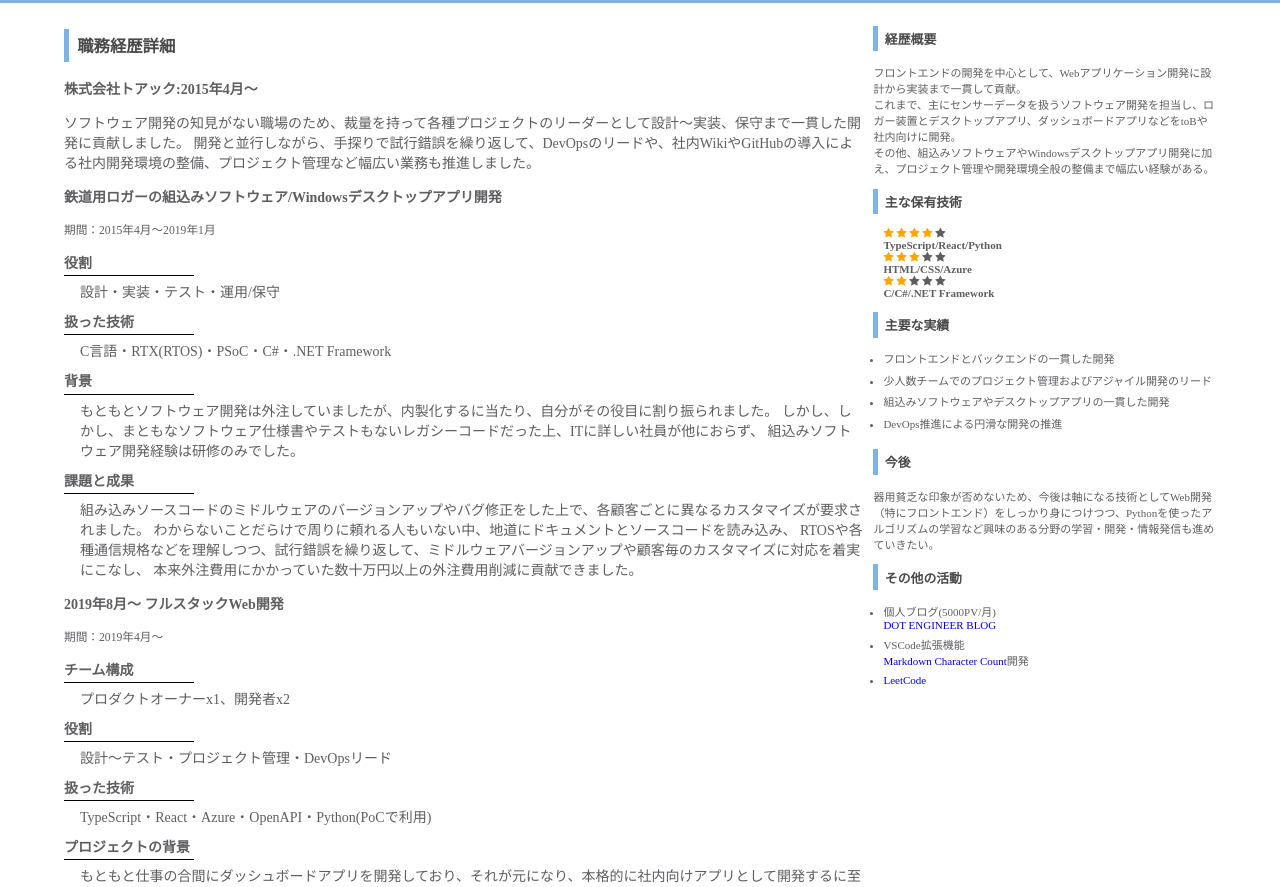
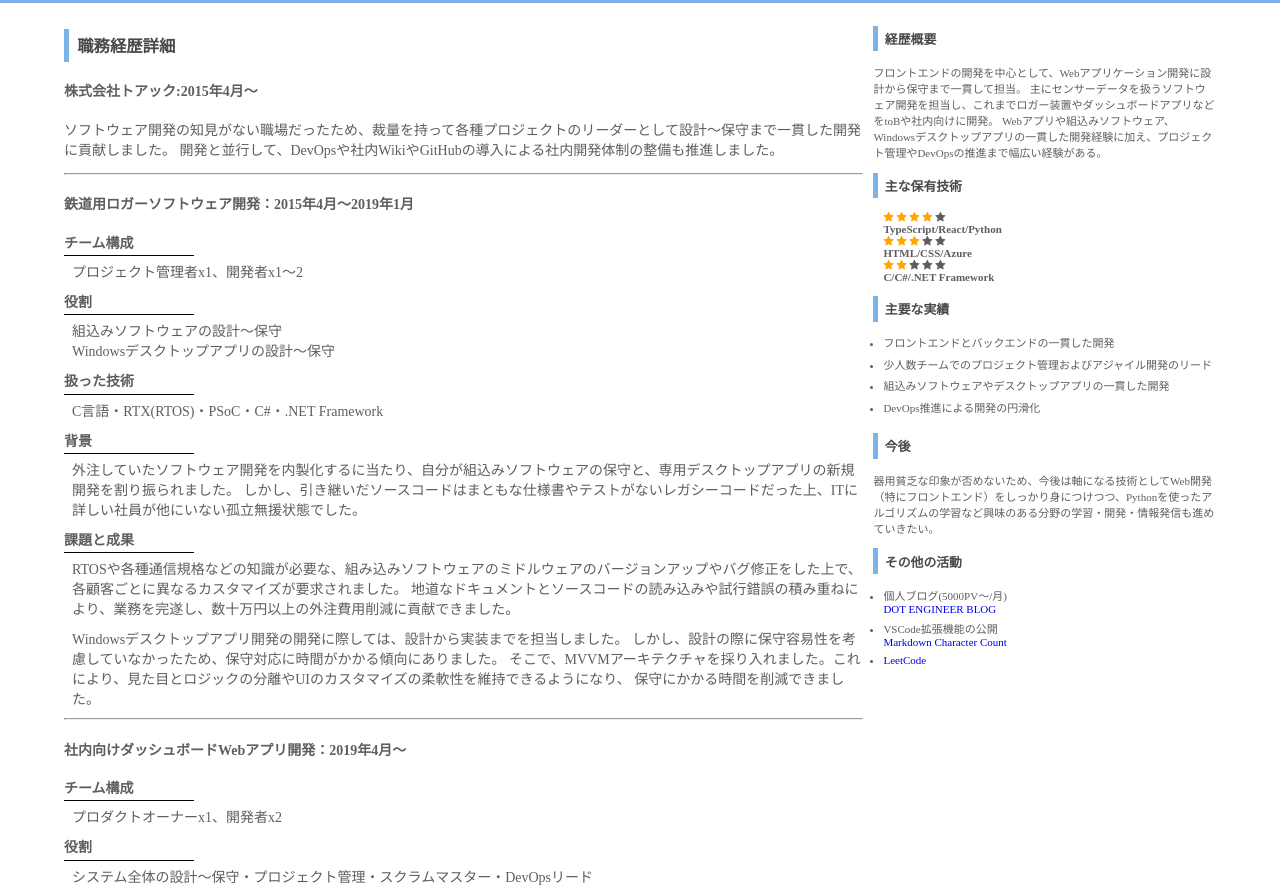
Before and after one commit to isobe-h/isobe-h.github.io, a plain HTML site: page index.html in a window 1280 px wide. Shown: the part 67-954 px from the top of the page. Drawn offline with Linux system fonts and the light colour scheme.

Commit message:
Enrich job history

```diff
--- a/index.html
+++ b/index.html
@@ -23,9 +23,9 @@
       <div id="right">
         <h3>経歴概要</h3>
         <p>
-          フロントエンドの開発を中心として、Webアプリケーション開発に設計から実装まで一貫して貢献。<br />
-          これまで、主にセンサーデータを扱うソフトウェア開発を担当し、ロガー装置とデスクトップアプリ、ダッシュボードアプリなどをtoBや社内向けに開発。<br />
-          その他、組込みソフトウェアやWindowsデスクトップアプリ開発に加え、プロジェクト管理や開発環境全般の整備まで幅広い経験がある。
+          フロントエンドの開発を中心として、Webアプリケーション開発に設計から保守まで一貫して担当。
+          主にセンサーデータを扱うソフトウェア開発を担当し、これまでロガー装置やダッシュボードアプリなどをtoBや社内向けに開発。
+          Webアプリや組込みソフトウェア、Windowsデスクトップアプリの一貫した開発経験に加え、プロジェクト管理やDevOpsの推進まで幅広い経験がある。
         </p>
         <h3>主な保有技術</h3>
         <div style="margin-left: 10px">
@@ -56,7 +56,7 @@
           <li>フロントエンドとバックエンドの一貫した開発</li>
           <li>少人数チームでのプロジェクト管理およびアジャイル開発のリード</li>
           <li>組込みソフトウェアやデスクトップアプリの一貫した開発</li>
-          <li>DevOps推進による円滑な開発の推進</li>
+          <li>DevOps推進による開発の円滑化</li>
         </ul>
         <h3>今後</h3>
         <p>
@@ -65,75 +65,81 @@
         <h3>その他の活動</h3>
         <ul>
           <li>
-            個人ブログ(5000PV/月)<br /><a href="https://dotengineerblog.net/"
+            個人ブログ(5000PV〜/月)<br /><a href="https://dotengineerblog.net/"
               >DOT ENGINEER BLOG</a
             >
           </li>
           <li>
-            VSCode拡張機能<br /><a
+            VSCode拡張機能の公開<br /><a
               href="https://marketplace.visualstudio.com/items?itemName=isobe-h.markdown-character-count"
               >Markdown Character Count</a
-            >開発
+            >
           </li>
           <li><a href="https://leetcode.com/poipoi0/">LeetCode</a></li>
         </ul>
       </div>
       <div id="left">
         <h3>職務経歴詳細</h3>
-        <p><strong>株式会社トアック:2015年4月〜</strong></p>
+        <h4>株式会社トアック:2015年4月〜</h4>
         <p>
-          ソフトウェア開発の知見がない職場のため、裁量を持って各種プロジェクトのリーダーとして設計〜実装、保守まで一貫した開発に貢献しました。
-          開発と並行しながら、手探りで試行錯誤を繰り返して、DevOpsのリードや、社内WikiやGitHubの導入による社内開発環境の整備、プロジェクト管理など幅広い業務も推進しました。<br />
+          ソフトウェア開発の知見がない職場だったため、裁量を持って各種プロジェクトのリーダーとして設計〜保守まで一貫した開発に貢献しました。
+          開発と並行して、DevOpsや社内WikiやGitHubの導入による社内開発体制の整備も推進しました。<br />
         </p>
-        <p>
-          <strong>
-            鉄道用ロガーの組込みソフトウェア/Windowsデスクトップアプリ開発</strong
-          >
-        </p>
-        <p><small>期間：2015年4月〜2019年1月</small></p>
+        <hr />
+        <h4>鉄道用ロガーソフトウェア開発：2015年4月〜2019年1月</h4>
+        <dt>チーム構成</dt>
+        <dd>プロジェクト管理者x1、開発者x1〜2</dd>
         <dt>役割</dt>
-        <dd>設計・実装・テスト・運用/保守</dd>
+        <dd>
+          組込みソフトウェアの設計〜保守<br />
+          Windowsデスクトップアプリの設計〜保守
+        </dd>
         <dt>扱った技術</dt>
         <dd>C言語・RTX(RTOS)・PSoC・C#・.NET Framework</dd>
         <dt>背景</dt>
         <dd>
-          もともとソフトウェア開発は外注していましたが、内製化するに当たり、自分がその役目に割り振られました。
-          しかし、しかし、まともなソフトウェア仕様書やテストもないレガシーコードだった上、ITに詳しい社員が他におらず、
-          組込みソフトウェア開発経験は研修のみでした。
+          外注していたソフトウェア開発を内製化するに当たり、自分が組込みソフトウェアの保守と、専用デスクトップアプリの新規開発を割り振られました。
+          しかし、引き継いだソースコードはまともな仕様書やテストがないレガシーコードだった上、ITに詳しい社員が他にいない孤立無援状態でした。
         </dd>
         <dt>課題と成果</dt>
         <dd>
-          組み込みソースコードのミドルウェアのバージョンアップやバグ修正をした上で、各顧客ごとに異なるカスタマイズが要求されました。
-          わからないことだらけで周りに頼れる人もいない中、地道にドキュメントとソースコードを読み込み、
-          RTOSや各種通信規格などを理解しつつ、試行錯誤を繰り返して、ミドルウェアバージョンアップや顧客毎のカスタマイズに対応を着実にこなし、
-          本来外注費用にかかっていた数十万円以上の外注費用削減に貢献できました。
+          RTOSや各種通信規格などの知識が必要な、組み込みソフトウェアのミドルウェアのバージョンアップやバグ修正をした上で、各顧客ごとに異なるカスタマイズが要求されました。
+          地道なドキュメントとソースコードの読み込みや試行錯誤の積み重ねにより、業務を完遂し、数十万円以上の外注費用削減に貢献できました。
         </dd>
-        <p>
-          <strong> 2019年8月〜 フルスタックWeb開発 </strong>
-        </p>
-        <p><small>期間：2019年4月〜</small></p>
+        <dd>
+          Windowsデスクトップアプリ開発の開発に際しては、設計から実装までを担当しました。
+          しかし、設計の際に保守容易性を考慮していなかったため、保守対応に時間がかかる傾向にありました。
+          そこで、MVVMアーキテクチャを採り入れました。これにより、見た目とロジックの分離やUIのカスタマイズの柔軟性を維持できるようになり、
+          保守にかかる時間を削減できました。
+        </dd>
+        <hr />
+        <h4>社内向けダッシュボードWebアプリ開発：2019年4月〜</h4>
         <dt>チーム構成</dt>
         <dd>プロダクトオーナーx1、開発者x2<br /></dd>
         <dt>役割</dt>
-        <dd>設計〜テスト・プロジェクト管理・DevOpsリード</dd>
+        <dd>
+          システム全体の設計〜保守・プロジェクト管理・スクラムマスター・DevOpsリード
+        </dd>
         <dt>扱った技術</dt>
         <dd>TypeScript・React・Azure・OpenAPI・Python(PoCで利用)</dd>
         <dt>プロジェクトの背景</dt>
         <dd>
-          もともと仕事の合間にダッシュボードアプリを開発しており、それが元になり、本格的に社内向けアプリとして開発するに至りました。
+          もともと仕事の合間にダッシュボードアプリを開発しており、それが元になり、本格的に社内用アプリとして開発するに至りました。
         </dd>
         <dt>課題と成果</dt>
         <dd>
           社内向けに、自社製品で取得したセンサーデータの可視化・分析アプリケーションの開発を一任されました。
-          本格的なWebアプリ開発と、プロジェクトの管理は始めてだったものの、仕事の合間でのアプリを開発や、技術書を読んでいたため、円滑に業務に着手できました。<br />
+          本格的なWebアプリ開発と、プロジェクトの管理は初めてだったものの、仕事の合間での開発、技術書による学習していたため、円滑に業務に着手できました。<br />
           他の開発メンバーがWeb開発未経験でしたが、長期的な目線で考えると開発を一任できるようしたほうが良いと判断し、適度のフォローしつつもなるべく多くの作業を経験させました。
           最初は開発が思うように進まず、気苦労も多かったものの、現在では開発を一任できるほどになり、当初に比べて開発ペースが飛躍的に向上しました。
         </dd>
         <dt>技術選定について</dt>
         <dd>
           フロントエンド・バックエンドともにTypeScriptを採用しました。
-          単一プロジェクトで両方のソースコードを管理でき、アプリ-API間のテストの容易性を保ちつつ、未経験メンバーの学習コストも下げることで開発速度を向上させられました。<br />
-          クラウドサービスはAzureを採用しました。AWSのようなドルでの支払いでないため、為替によるコストの変動を抑えつつ、単一のサービスでSPAをデプロイできるなど管理面、金銭コストを抑えられました。
+          型安全と開発言語の共通化により、アプリーAPI間の型整合性を維持してテストを容易にすることで、開発速度を向上させられました。<br />
+          クラウドサービスはAzureを採用しました。為替によるコスト変動を抑えつつ、
+          認証、API、Webアプリをほぼ単体サービスで実現しつつ
+          単体リポジトリでソースコードを一括管理できたため、開発を円滑化しつつ管理・金銭コストを抑えられました。
         </dd>
       </div>
     </div>
--- a/stylesheet.css
+++ b/stylesheet.css
@@ -57,7 +57,7 @@ dt {
 dd {
   margin-top: 5px;
   margin-bottom: 10px;
-  margin-left: 1rem;
+  margin-left: 0.5rem;
 }
 
 dt::after {
```
